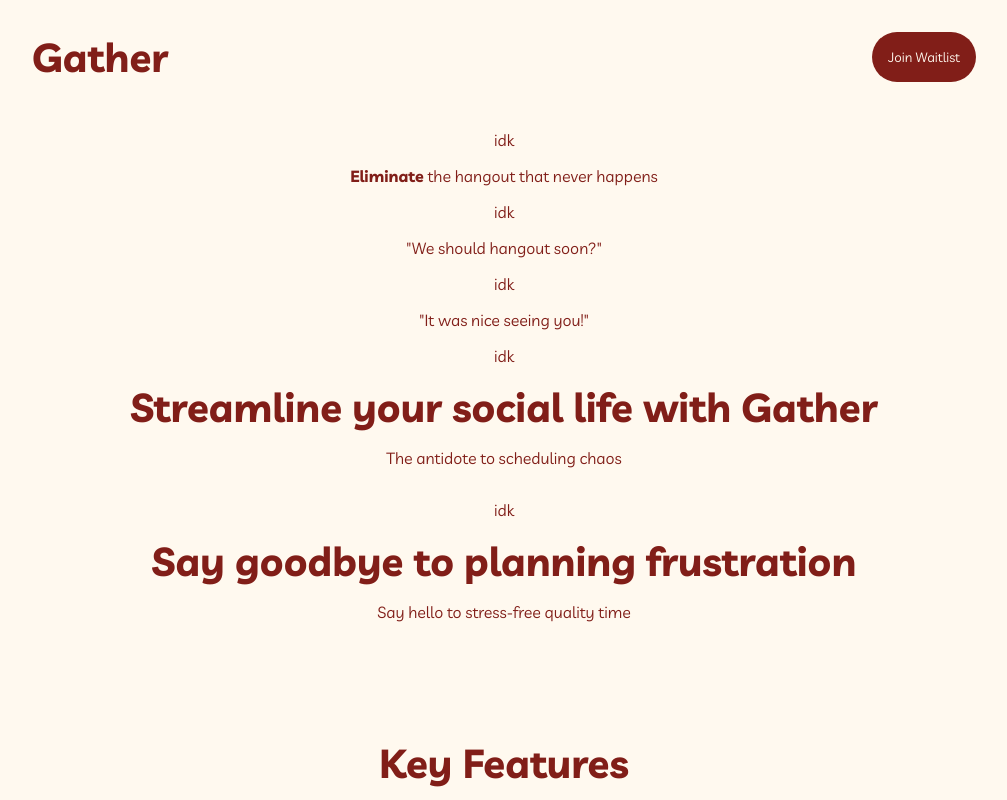
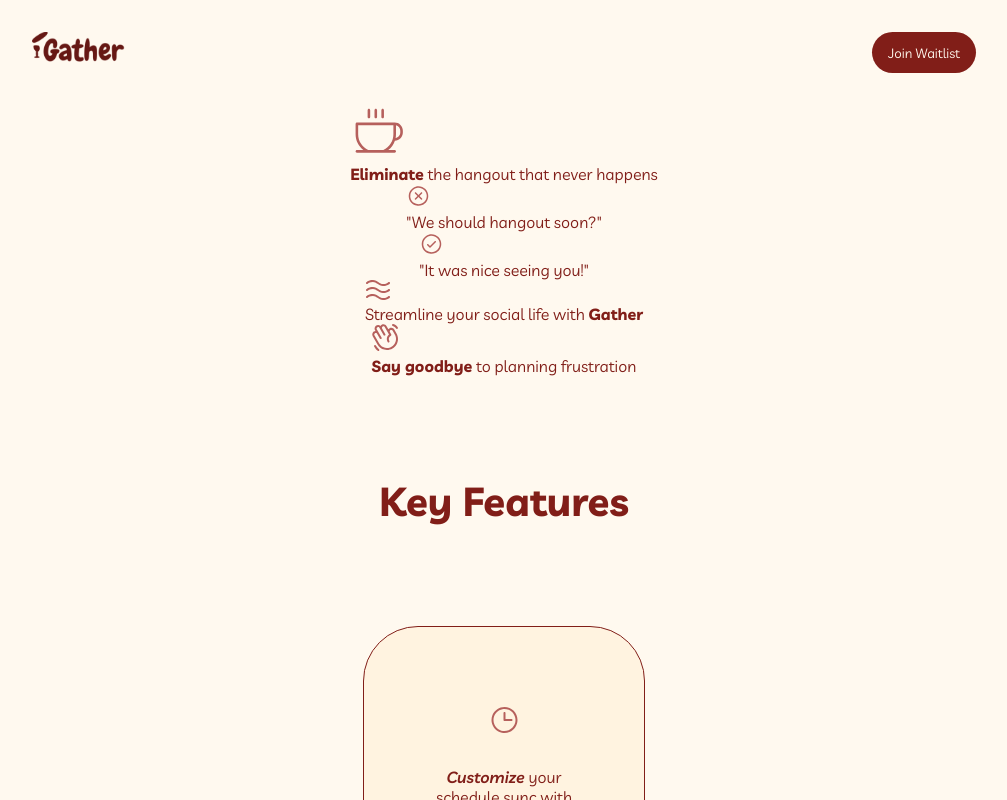
Before and after one commit to zeinabfarag/gather, a React (Create React App) app: page / in a window 1280 px wide. Shown: the top 800 px of the page, without its empty margins (136-1143 px from the left). Built offline with nearby package versions, Linux system fonts and the light colour scheme.

Commit message:
add icons to headline, tagline components

```diff
--- a/src/components/Header/Header.js
+++ b/src/components/Header/Header.js
@@ -1,10 +1,12 @@
 import "./Header.scss";
 import Button from "../Button/Button";
+import { createElement } from "react";
+import { ReactComponent as GatherLogo } from "../../assets/gather-logo.svg";
 
 const Header = () => {
   return (
     <div className="header">
-      <h1>Gather</h1>
+      <div className="header-icon">{createElement(GatherLogo)}</div>
       <Button btntext="Join Waitlist" />
     </div>
   );
--- a/src/components/Headline/Headline.js
+++ b/src/components/Headline/Headline.js
@@ -1,10 +1,19 @@
 import "./Headline.scss";
+import React from "react";
+import { createElement } from "react";
 
-const Headline = ({ text, icon }) => {
+const Headline = ({ headlines }) => {
   return (
     <div className="headline flx-clmn-cntr">
-      <p>{icon}</p>
-      <div dangerouslySetInnerHTML={{ __html: text }} />
+      {headlines.map(({ icon, text }, i) => (
+        <div className="headline-feature" key={i}>
+          <div className="headline-icon">{createElement(icon)}</div>
+          <div
+            className="headline-text"
+            dangerouslySetInnerHTML={{ __html: text }}
+          />
+        </div>
+      ))}
     </div>
   );
 };
--- a/src/components/Tagline/Tagline.js
+++ b/src/components/Tagline/Tagline.js
@@ -1,11 +1,18 @@
 import "./Tagline.scss";
+import { createElement } from "react";
 
-const Tagline = ({ text, icon, subtext }) => {
+const Tagline = ({ taglines }) => {
   return (
     <div className="tagline flx-clmn-cntr">
-      <p>{icon}</p>
-      <h1 dangerouslySetInnerHTML={{ __html: text }} />
-      <p dangerouslySetInnerHTML={{ __html: subtext }} />
+      {taglines.map(({ icon, text }, i) => (
+        <div className="tagline" key={i}>
+          <div className="tagline-icon">{createElement(icon)}</div>
+          <div
+            className="tagline-text"
+            dangerouslySetInnerHTML={{ __html: text }}
+          />
+        </div>
+      ))}
     </div>
   );
 };
--- a/src/pages/Home/Home.js
+++ b/src/pages/Home/Home.js
@@ -14,16 +14,12 @@
       <main>
         {/* Headline */}
         <div className="headline-section">
-          {HomeText.headline.map(({ icon, text }, i) => (
-            <Headline key={i} text={text} icon={icon} />
-          ))}
+          <Headline headlines={HomeText.headline} />
         </div>
 
         {/* Tag Lines */}
         <div className="tagline-section">
-          {HomeText.taglines.map(({ icon, text, subtext }, i) => (
-            <Tagline key={i} text={text} icon={icon} subtext={subtext} />
-          ))}
+          <Tagline taglines={HomeText.taglines} />
         </div>
 
         {/* Key Features */}
--- a/src/pages/Home/HomeText.js
+++ b/src/pages/Home/HomeText.js
@@ -1,28 +1,30 @@
 import { Heart, Clock, Calendar } from "../../assets";
+import { Coffee, Check, X } from "../../assets";
+import { Wave, HandWave } from "../../assets";
 
 const data = {
   headline: [
     {
-      icon: "idk",
+      icon: Coffee,
       text: "<b>Eliminate</b> the hangout that never happens",
     },
     {
-      icon: "idk",
+      icon: X,
       text: `"We should hangout soon?"`,
     },
     {
-      icon: "idk",
+      icon: Check,
       text: `"It was nice seeing you!"`,
     },
   ],
   taglines: [
     {
-      icon: "idk",
+      icon: Wave,
       text: "Streamline your social life with <b>Gather</b>",
       subtext: "The antidote to scheduling chaos",
     },
     {
-      icon: "idk",
+      icon: HandWave,
       text: "<b>Say goodbye</b> to planning frustration",
       subtext: "Say hello to stress-free quality time",
     },
```
